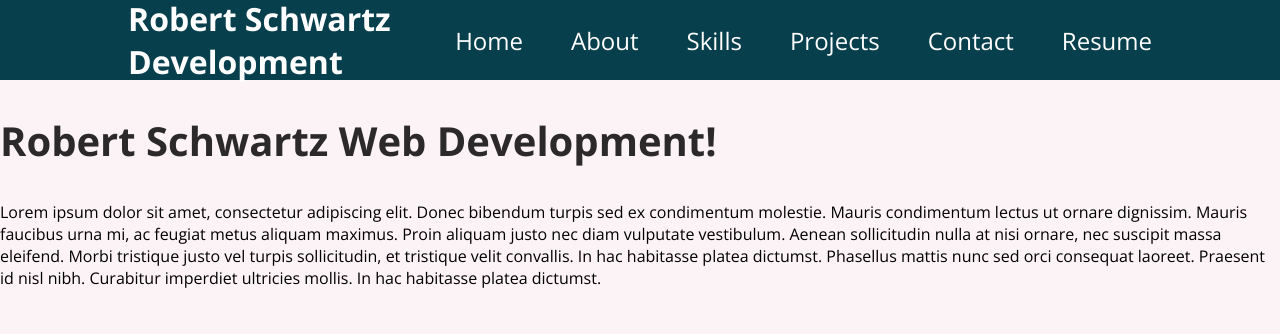
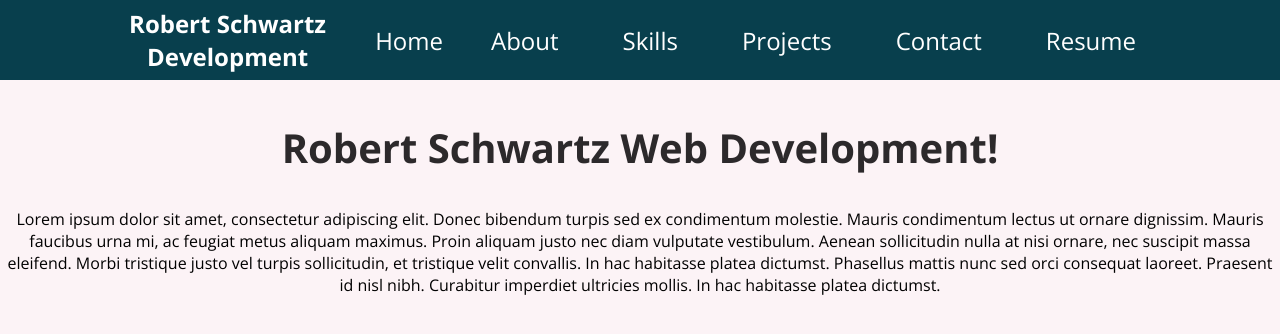
Before and after one commit to Robert-Schwartz/REACT-Profile, a React (Create React App) app: page / in a window 1280 px wide. Shown: the top 334 px of the page. Built offline with nearby package versions, Linux system fonts and the light colour scheme.

Commit message:
add initial styling to header and Nav Bar

```diff
--- /dev/null
+++ b/src/App.css
@@ -0,0 +1,38 @@
+.App {
+  text-align: center;
+}
+
+.App-logo {
+  height: 40vmin;
+  pointer-events: none;
+}
+
+@media (prefers-reduced-motion: no-preference) {
+  .App-logo {
+    animation: App-logo-spin infinite 20s linear;
+  }
+}
+
+.App-header {
+  background-color: #282c34;
+  min-height: 100vh;
+  display: flex;
+  flex-direction: column;
+  align-items: center;
+  justify-content: center;
+  font-size: calc(10px + 2vmin);
+  color: white;
+}
+
+.App-link {
+  color: #61dafb;
+}
+
+@keyframes App-logo-spin {
+  from {
+    transform: rotate(0deg);
+  }
+  to {
+    transform: rotate(360deg);
+  }
+}
--- a/src/App.js
+++ b/src/App.js
@@ -1,4 +1,5 @@
 import MainNavigation from "./components/layout/MainNavigation";
+import "./App.css";
 import Home from "./pages/Home";
 import About from "./pages/About";
 import Resume from "./pages/Resume";
--- a/src/components/layout/MainNavigation.js
+++ b/src/components/layout/MainNavigation.js
@@ -1,32 +1,34 @@
 import React from "react";
 import { Link } from "react-router-dom";
-import classes from './MainNavigation.module.css';
+import classes from "./MainNavigation.module.css";
 
 function MainNavigation() {
   return (
-  <header className ={classes.header}>
-    <h1> Robert Schwartz Development</h1>
-    <ul>
+    <header className={`flex-row px-1 ${classes.header}`}>
+      <div className={classes.logo}> Robert Schwartz Development</div>
+      <nav>
+        <ul className="flex-row">
           <li>
             {/* Link internally adds an onclick internally and will update the URL and load appropriate components */}
             <Link to="/">Home</Link>
           </li>
-      <li>
+          <li className="mx-2">
             <Link to="/about">About</Link>
           </li>
-      <li>
+          <li className="mx-2">
             <Link to="/skills">Skills</Link>
           </li>
-      <li>
+          <li className="mx-2">
             <Link to="/projects">Projects</Link>
           </li>
-      <li>
+          <li className="mx-2">
             <Link to="/contact">Contact</Link>
           </li>
-      <li>
+          <li className="mx-2">
             <Link to="/resume">Resume</Link>
           </li>
         </ul>
+      </nav>
     </header>
   );
 }
--- a/src/components/layout/MainNavigation.module.css
+++ b/src/components/layout/MainNavigation.module.css
@@ -6,11 +6,10 @@
   justify-content: space-between;
   background-color: #083f4d;
   padding: 0 10%;
-  display: flex;
 }
 
 .logo {
-  font-size: 2rem;
+  font-size: 1.5rem;
   color: white;
   font-weight: bold;
 }
--- a/src/index.css
+++ b/src/index.css
@@ -2,12 +2,28 @@
 
 * {
   box-sizing: border-box;
+  align-items: center;
+  text-align: center;
+}
+
+main {
+  margin: 0 auto;
+  max-width: 90%;
+  padding: 50px 30px;
+}
+
+:root {
+  --spacing-one: calc(1rem * 0.5);
+  --spacing-two: calc(1rem);
+  --spacing-five: calc(2.5rem);
 }
 
 body {
   font-family: "Open Sans", sans-serif;
   margin: 0;
   background-color: #fcf3f6;
+  min-height: 100%;
+  padding: 0;
 }
 
 h1 {
@@ -19,3 +35,52 @@ h2 {
   font-size: 1.5rem;
   color: #2c292b;
 }
+
+.navActive {
+  color: var(--secondary);
+}
+
+.mx-1 {
+  margin-right: var(--spacing-one);
+  margin-left: var(--spacing-one);
+}
+
+.mx-2 {
+  margin-right: var(--spacing-two);
+  margin-left: var(--spacing-two);
+}
+
+.my-1 {
+  margin-top: var(--spacing-one);
+  margin-bottom: var(--spacing-one);
+}
+
+.my-2 {
+  margin-top: var(--spacing-two);
+  margin-bottom: var(--spacing-two);
+}
+
+.my-5 {
+  margin-top: var(--spacing-five);
+  margin-bottom: var(--spacing-five);
+}
+
+.px-1 {
+  padding-right: var(--spacing-one);
+  padding-left: var(--spacing-one);
+}
+
+.px-2 {
+  padding-right: var(--spacing-two);
+  padding-left: var(--spacing-two);
+}
+
+.py-1 {
+  padding-top: var(--spacing-one);
+  padding-bottom: var(--spacing-one);
+}
+
+.py-2 {
+  padding-top: var(--spacing-two);
+  padding-bottom: var(--spacing-two);
+}
```
Lines whose indentation alone changed are shown as unchanged.
